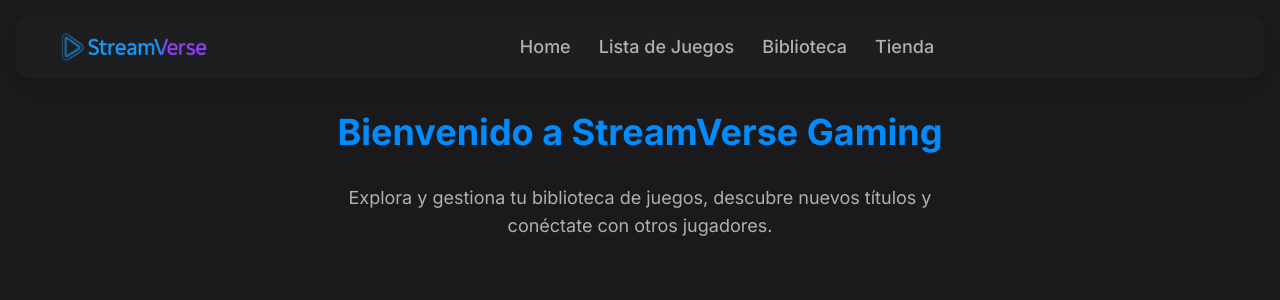
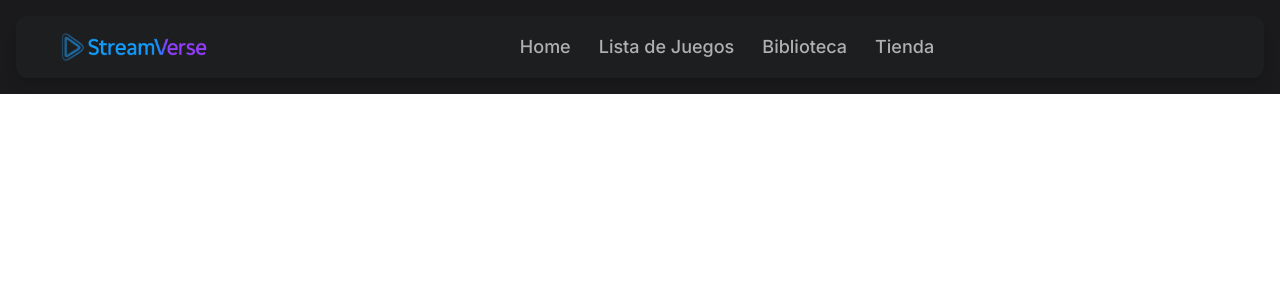
Before and after one commit to alancedano2/play-streamverse, a Next.js app: page / in a window 1280 px wide. Shown: the top 300 px of the page. Built offline with nearby package versions, Linux system fonts and the light colour scheme; no server answers.

Commit message:
Update page.tsx

```diff
--- a/src/app/page.tsx
+++ b/src/app/page.tsx
@@ -1,15 +1,13 @@
-import { auth } from '@clerk/nextjs'; // Solo deja 'auth' si no usas UserButton
-// import { UserButton, auth } from '@clerk/nextjs'; // Si no se usa, comenta o elimina esta línea entera
+import { auth } from '@clerk/nextjs'; // o donde sea que lo importas
 
-export default function Home() {
-  // const { userId } = auth(); // Si no se usa userId, comenta o elimina
+export default function HomePage() {
+  const user = auth(); // Usa la función aunque sea por ahora
+
   return (
-    <main className="min-h-screen bg-[#1A1A1D] text-[#E0E0E0] p-8 pt-28 flex flex-col items-center">
-      <h1 className="text-4xl font-bold mb-8 text-[#008CFF]">Bienvenido a StreamVerse Gaming</h1>
-      <p className="text-lg text-[#B0B0B0] text-center max-w-2xl mb-12">
-        Explora y gestiona tu biblioteca de juegos, descubre nuevos títulos y conéctate con otros jugadores.
-      </p>
-      {/* <UserButton afterSignOutUrl="/" /> */}{/* Descomentar y usar si quieres el botón */}
+    <main>
+      <h1>Bienvenido</h1>
+      {/* Puedes mostrar info del usuario si quieres */}
+      {/* <pre>{JSON.stringify(user, null, 2)}</pre> */}
     </main>
   );
 }
```
